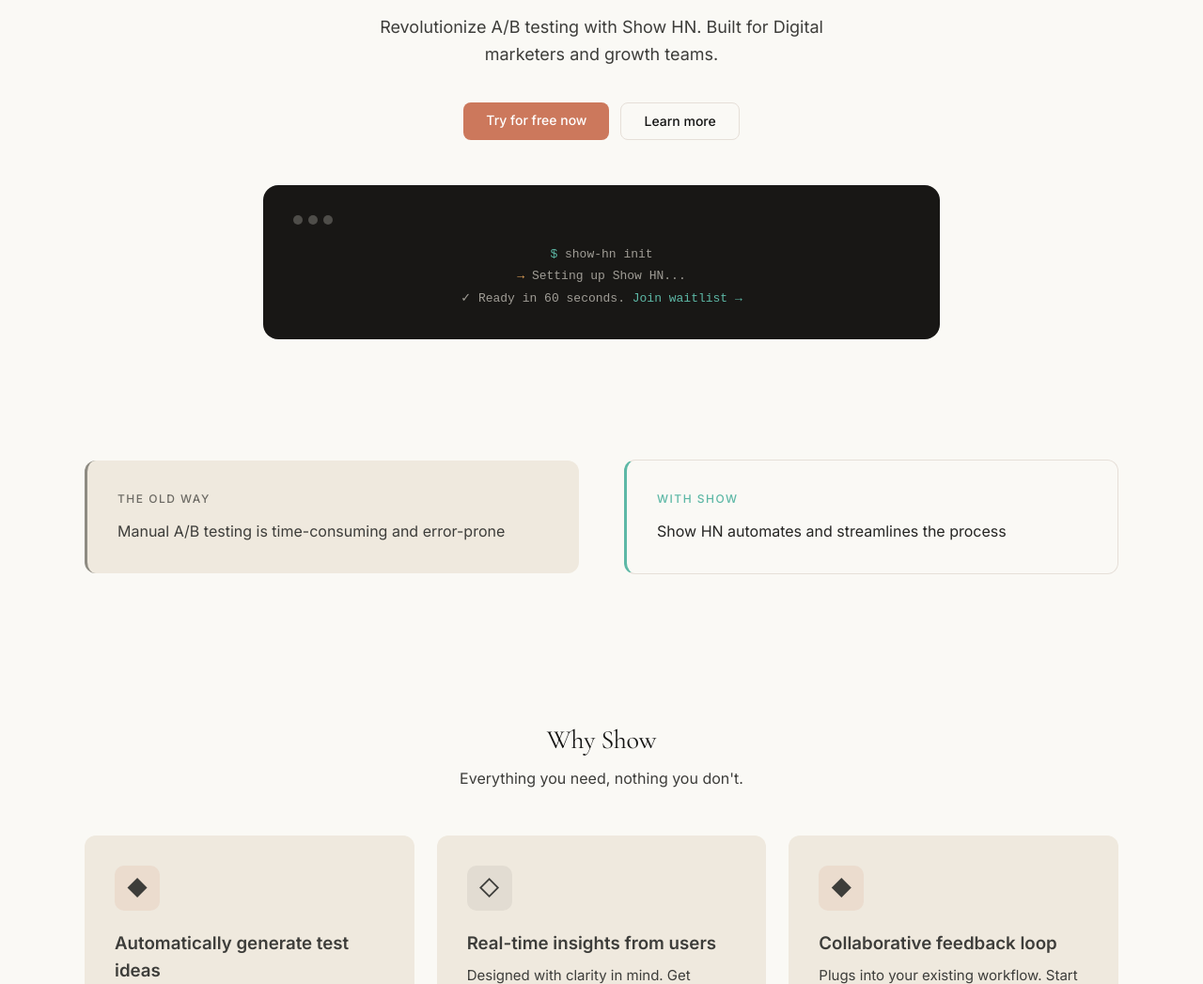
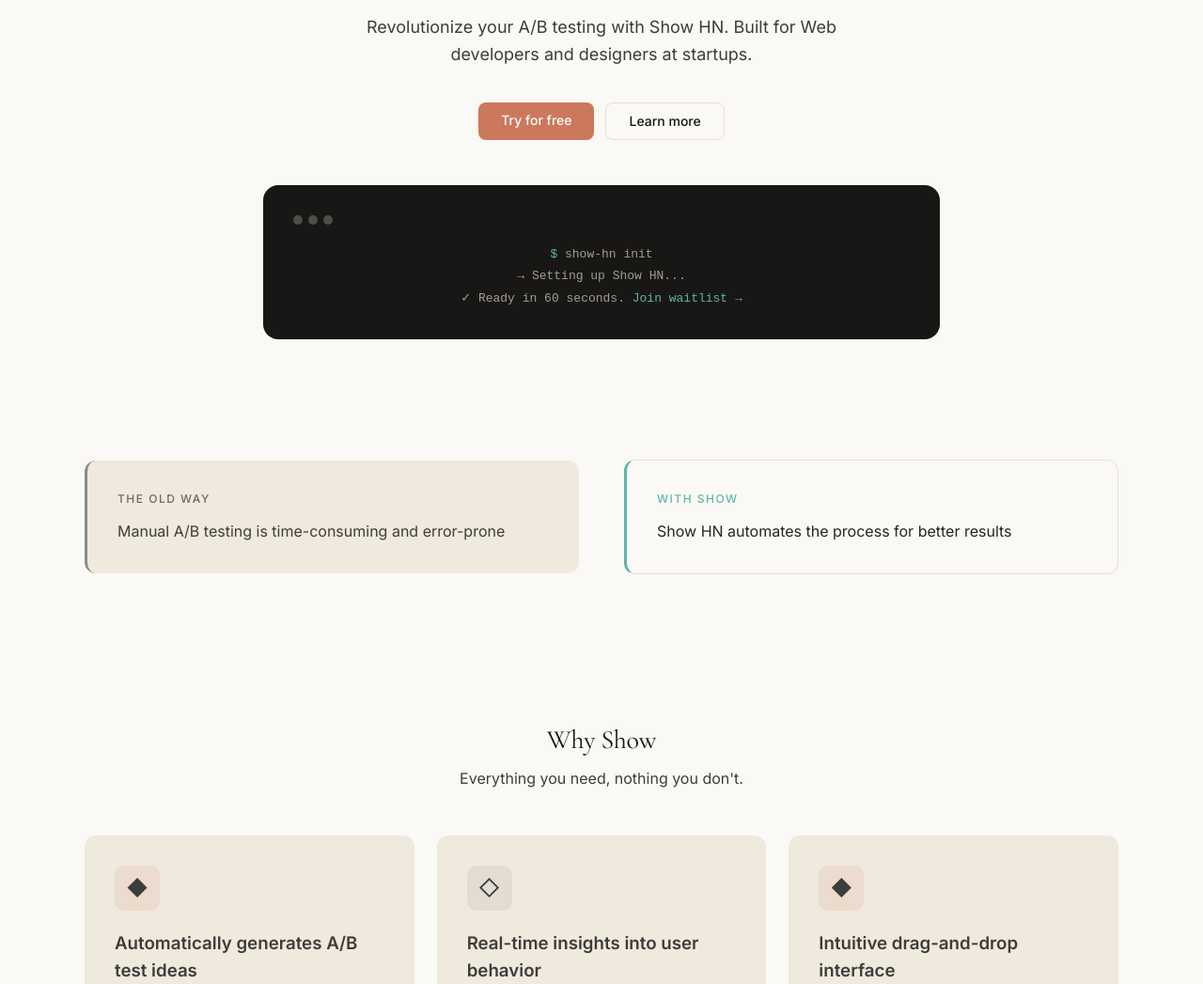
Before and after one commit to ivo1974kanchev-arch/show-hn-i-built-a-playground-o, a website: page index.html in a window 1280 px wide. Shown: the part 253-1300 px from the top of the page at 94% size. Drawn offline with nearby package versions, Linux system fonts and the light colour scheme.

```diff
--- a/index.html
+++ b/index.html
@@ -3,8 +3,8 @@
 <head>
 <meta charset="UTF-8">
 <meta name="viewport" content="width=device-width, initial-scale=1.0">
-<title>Show HN — Revolutionize A/B testing with Show HN</title>
-<meta name="description" content="Revolutionize A/B testing with Show HN. Built for Digital marketers and growth teams.">
+<title>Show HN — Revolutionize your A/B testing with Show HN</title>
+<meta name="description" content="Revolutionize your A/B testing with Show HN. Built for Web developers and designers at startups.">
 <link rel="preconnect" href="https://fonts.googleapis.com">
 <link rel="preconnect" href="https://fonts.gstatic.com" crossorigin>
 <link href="https://fonts.googleapis.com/css2?family=Cormorant+Garamond:ital,wght@0,400;0,500;1,400&family=Inter:wght@400;500;600&display=swap" rel="stylesheet">
@@ -314,9 +314,9 @@
   <div class="container">
     <span class="hero-badge">Launching soon</span>
     <h1 class="display-lg">Show HN</h1>
-    <p class="hero-sub">Revolutionize A/B testing with Show HN. Built for Digital marketers and growth teams.</p>
+    <p class="hero-sub">Revolutionize your A/B testing with Show HN. Built for Web developers and designers at startups.</p>
     <div class="hero-actions">
-      <a href="#waitlist" class="btn-primary">Try for free now</a>
+      <a href="#waitlist" class="btn-primary">Try for free</a>
       <a href="#features" class="btn-secondary">Learn more</a>
     </div>
     <div class="hero-mockup">
@@ -340,7 +340,7 @@
       </div>
       <div class="problem-new">
         <p class="problem-label new">With Show</p>
-        <p class="body-md" style="color:var(--body-strong)">Show HN automates and streamlines the process</p>
+        <p class="body-md" style="color:var(--body-strong)">Show HN automates the process for better results</p>
       </div>
     </div>
   </div>
@@ -356,17 +356,17 @@
     <div class="grid-3">
       <div class="feat-card">
         <div class="feat-icon coral">&#9670;</div>
-        <h3>Automatically generate test ideas</h3>
+        <h3>Automatically generates A/B test ideas</h3>
         <p>Purpose-built from the ground up to deliver results without the overhead of traditional solutions.</p>
       </div>
       <div class="feat-card">
         <div class="feat-icon dark">&#9671;</div>
-        <h3>Real-time insights from users</h3>
+        <h3>Real-time insights into user behavior</h3>
         <p>Designed with clarity in mind. Get insights at a glance, take action in seconds&mdash;no training required.</p>
       </div>
       <div class="feat-card">
         <div class="feat-icon coral">&#9670;</div>
-        <h3>Collaborative feedback loop</h3>
+        <h3>Intuitive drag-and-drop interface</h3>
         <p>Plugs into your existing workflow. Start seeing value from day one, not month three.</p>
       </div>
     </div>
```
